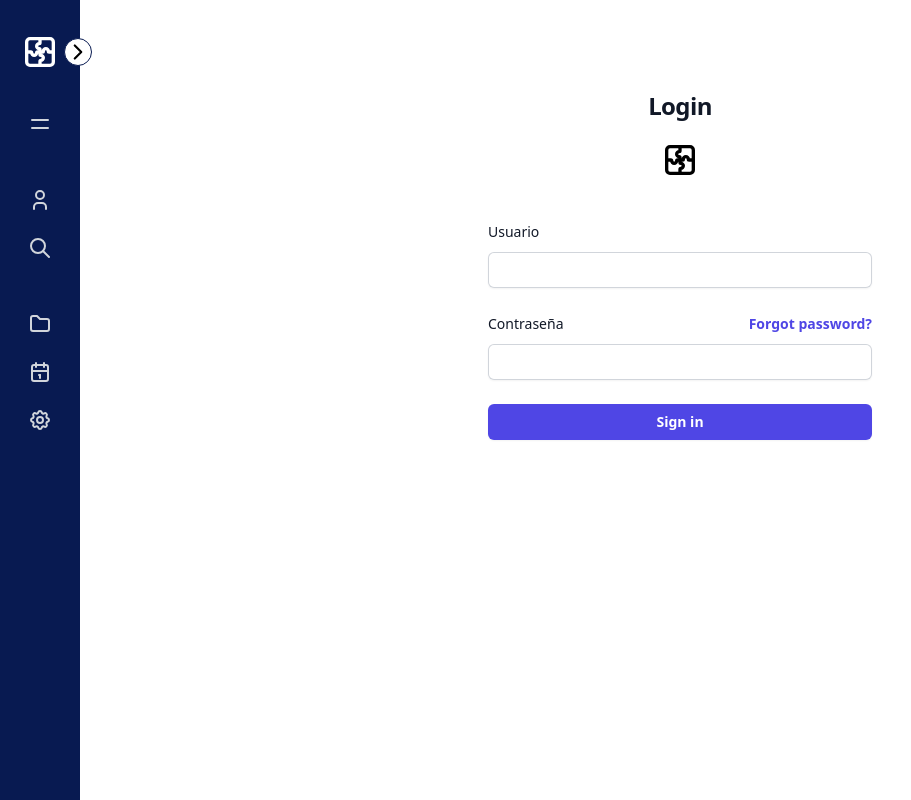
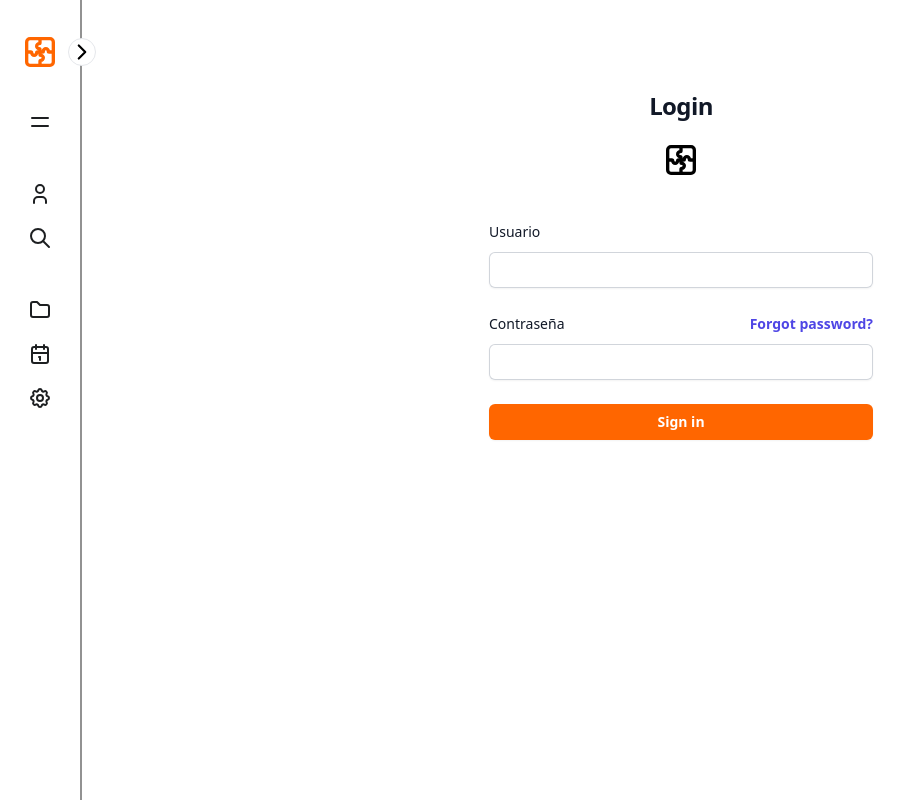
Before and after one commit to sempereluismi/modular, a React (Vite) app in the folder client/: page /login in a window 1280 px wide. Shown: the whole page, without its empty margins (0-911 px from the left). Built offline with nearby package versions, Linux system fonts and the light colour scheme.

Commit message:
add diseños multiples con paleta de color

```diff
--- a/client/src/components/Board.jsx
+++ b/client/src/components/Board.jsx
@@ -28,7 +28,7 @@ export function Board () {
   }
 
   return (
-    <section className='m-4 bg-neutral-700 rounded-lg relative' onDragOver={handleDragOver} onDrop={handleDrop}>
+    <section className='m-4 bg-neutral-200 rounded-lg relative' onDragOver={handleDragOver} onDrop={handleDrop}>
       <ul>
         {modulos.map((modulo) => {
           return (positions.length > 0 &&
@@ -56,15 +56,16 @@ const Modulo = ({ modulo, position }) => {
   return (
     <div
       id={modulo.id.toString()} // Se establece el ID como el índice del módulo
-      className='w-36 h-36 absolute cursor-grab active:cursor-grabbing text-black'
+      className='w-36 h-36 absolute cursor-grab active:cursor-grabbing text-black font-postit flex flex-col justify-center items-center'
       style={{ transform: `translate(${position.x}px, ${position.y}px)`, backgroundColor: modulo.color }}
       draggable='true'
       onDragStart={handleDragStart}
       onDragEnd={handleDragEnd}
     >
-      <h1>{modulo.nombre}</h1>
-      <p>{modulo.regimen}</p>
-      <p>{modulo.horasSemanales}</p>
+      <h2 className='text-xl'>{modulo.curso}</h2>
+      <h2 className='text-xl'>{modulo.nombre}</h2>
+      <p>Régimen: {modulo.regimen}</p>
+      <p>Horas: {modulo.horasSemanales}h</p>
     </div>
   )
 }
--- a/client/src/components/DragAndDropDesing.jsx
+++ b/client/src/components/DragAndDropDesing.jsx
@@ -1,5 +1,5 @@
 import React from 'react'
-
+import { IconFileTypeCsv } from '@tabler/icons-react'
 export const DragAndDropDesing = () => {
   return (
     <div
@@ -8,7 +8,7 @@ export const DragAndDropDesing = () => {
         padding: '40px'
       }}
     >
-      <h2 className='text-lg font-semibold mb-4'>Arrastra y suelta archivos aquí +</h2>
+      <h2 className='text-lg font-semibold mb-4 flex gap-2 items-center'>Arrastra y suelta archivos aquí <IconFileTypeCsv /></h2>
       <p className='text-gray-600'>O haz clic para seleccionar archivos</p>
     </div>
   )
--- a/client/src/components/Profesores.jsx
+++ b/client/src/components/Profesores.jsx
@@ -6,7 +6,7 @@ export function Profesores () {
   const { profesores, modulos } = useContext(ModulosProfesoresContext)
 
   return (
-    <aside className='m-4 bg-neutral-700 rounded-lg'>
+    <aside className='m-4 bg-neutral-200 rounded-lg text-black'>
       <ul>
         {
             profesores.map((profesor) => {
--- a/client/src/components/SidebarNav.jsx
+++ b/client/src/components/SidebarNav.jsx
@@ -16,26 +16,27 @@ export function SidebarNav ({ children }) {
   return (
     <>
       <div className='flex'>
-        <div className={`${open ? 'w-72' : 'w-20'} duration-300 h-screen p-5 pt-8 bg-dark-purple relative`}>
+        <div className={`${open ? 'w-72' : 'w-20'} duration-300 h-screen p-5 pt-8 relative`}>
           <IconChevronLeft
-            className={`absolute cursor-pointer rounded-full -right-3 top-[38px] w-7 h-7 border 2 border-dark-purple bg-white ${!open && 'rotate-180'}`}
+            className={`absolute cursor-pointer rounded-full -right-4 top-[38px] w-7 h-7 border 2 border-dark-purple bg-white ${!open && 'rotate-180'}`}
             onClick={() => setOpen(!open)}
           />
           <div className='flex gap-x-4 items-center'>
-            <div onClick={() => setOpen(true)}>
-              <IconPuzzle2 width={40} height={40} color='#fff' className={`cursor-pointer duration-500 ${open && 'rotate-[360deg]'}`} />
+            <div onClick={() => setOpen(!open)}>
+              <IconPuzzle2 width={40} height={40} color='#FF6600' className={`cursor-pointer duration-500 ${open && 'rotate-[360deg]'}`} />
             </div>
-            <h1 className={`text-white origin-left font-medium text-xl duration-300 ${!open && 'scale-0'}`}>Modular</h1>
+            <h1 className={`text-text-100 origin-left font-medium text-2xl duration-300 ${!open && 'scale-0'}`}>Modular</h1>
           </div>
           <ul className='pt-6'>
             {Menus.map((menu, index) => (
-              <li key={index} className={`text-gray-300 text-sm flex items-center gap-x-4 cursor-pointer p-2 hover:bg-light-white rounded-md transition-all ${menu.gap ? 'mt-9' : 'mt-2'}`}>
+              <li key={index} className={`text-text-100 h-9 p-2 text-sm flex items-center gap-x-4 cursor-pointer hover:bg-primary-100 active:bg-primary-200 hover:text-white rounded-md transition-all ${menu.gap ? 'mt-9' : 'mt-2'}`}>
                 <div>{menu.icon}</div>
-                <span className={`${!open && 'hidden'} origin-left duration-200 `}>{menu.title}</span>
+                <span className={`${!open && 'hidden'} origin-left text-lg`}>{menu.title}</span>
               </li>
             ))}
           </ul>
         </div>
+        <div className='h-screen w-[2px] bg-accent-200' />
         <div className='flex-1 h-screen' onClick={() => setOpen(false)}>
           {children}
         </div>
--- a/client/src/mooks/modulos.json
+++ b/client/src/mooks/modulos.json
@@ -1,51 +1,74 @@
 [
     {
         "id": 1,
-        "nombre": "DWCS",
+        "nombre": "programacion",
         "regimen": "ordinario",
+        "curso": "1º DAW",
         "horasSemanales": 4,
-        "color": "#FF5733"
+        "color": "#b0f2c2"
     },
     {
         "id": 2,
-        "nombre": "DWCC",
+        "nombre": "erp",
         "regimen": "adultos",
+        "curso": "1º DAW",
         "horasSemanales": 6,
-        "color": "#FF5733"
+        "color": "#fdfd96"
     },
     {
         "id": 3,
-        "nombre": "DAW",
+        "nombre": "hardware",
         "regimen": "ordinario",
+        "curso": "1º DAW",
         "horasSemanales": 5,
-        "color": "#F1C40F"
+        "color": "#ffcba4"
     },
     {
         "id": 4,
-        "nombre": "DIW",
+        "nombre": "S. operativos",
         "regimen": "adultos",
+        "curso": "1º DAW",
         "horasSemanales": 7,
-        "color": "#FF5733"
+        "color": "#b0c2f2"
     },
     {
         "id": 5,
-        "nombre": "EIE",
+        "nombre": "ofimatica",
         "regimen": "ordinario",
+        "curso": "1º DAW",
         "horasSemanales": 3,
-        "color": "#F1C40F"
+        "color": "#55d6c2"
     },
     {
         "id": 6,
-        "nombre": "DWCS",
+        "nombre": "bbdd",
         "regimen": "adultos",
+        "curso": "1º DAW",
         "horasSemanales": 4,
-        "color": "#FF5733"
+        "color": "#ffc0cb"
     },
     {
         "id": 7,
-        "nombre": "DWCC",
+        "nombre": "redes",
         "regimen": "ordinario",
+        "curso": "1º DAW",
         "horasSemanales": 6,
-        "color": "#FF5733"
+        "color": "#f9b7ff"
+    },
+    {
+        "id": 8,
+        "nombre": "web",
+        "regimen": "ordinario",
+        "curso": "1º DAW",
+        "horasSemanales": 6,
+        "color": "#ffcba4"
+    },
+    {
+        "id": 9,
+        "nombre": "sistemas",
+        "regimen": "ordinario",
+        "curso": "1º DAW",
+        "horasSemanales": 6,
+        "color": "#f9b7ff"
     }
 ]
--- a/client/src/views/DiurnoNocturnoPage.jsx
+++ b/client/src/views/DiurnoNocturnoPage.jsx
@@ -5,7 +5,7 @@ import { ModulosProfesoresProvider } from '../context/ModulosProfesoresContext'
 export function DirunoNocturnoPage () {
   return (
     <ModulosProfesoresProvider>
-      <main className='bg-neutral-800 grid grid-cols-[400px_1fr] h-screen text-white'>
+      <main className='bg-white grid grid-cols-[400px_1fr] h-screen text-white'>
         <Profesores />
         <Board />
       </main>
--- a/client/src/views/LogInPage.jsx
+++ b/client/src/views/LogInPage.jsx
@@ -15,7 +15,7 @@ export function LogInPage () {
               <div>
                 <label htmlFor='user' className='block text-sm font-medium leading-6 text-gray-900'>Usuario</label>
                 <div className='mt-2'>
-                  <input id='user' name='user' type='text' autoComplete='Usuario' required className='block w-full rounded-md border-0 py-1.5 text-gray-900 shadow-sm ring-1 ring-inset ring-gray-300 placeholder:text-gray-400 focus:ring-2 focus:ring-inset focus:ring-indigo-600 sm:text-sm sm:leading-6' />
+                  <input id='user' name='user' type='text' required className='p-2 block w-full rounded-md border-0 py-1.5 text-gray-900 shadow-sm ring-1 ring-inset ring-gray-300 placeholder:text-gray-400 focus:ring-2 focus:ring-inset focus:ring-primary-200 focus:outline-none sm:text-sm sm:leading-6' />
                 </div>
               </div>
 
@@ -27,12 +27,12 @@ export function LogInPage () {
                   </div>
                 </div>
                 <div className='mt-2'>
-                  <input id='password' name='password' type='password' autoComplete='Contraseña' required className='block w-full rounded-md border-0 py-1.5 text-gray-900 shadow-sm ring-1 ring-inset ring-gray-300 placeholder:text-gray-400 focus:ring-2 focus:ring-inset focus:ring-indigo-600 sm:text-sm sm:leading-6' />
+                  <input id='password' name='password' type='password' required className='p-2 block w-full rounded-md border-0 py-1.5 text-gray-900 shadow-sm ring-1 ring-inset ring-gray-300 placeholder:text-gray-400 focus:ring-2 focus:ring-inset focus:ring-primary-200 focus:outline-none sm:text-sm sm:leading-6' />
                 </div>
               </div>
 
               <div>
-                <button type='submit' className='flex w-full justify-center rounded-md bg-indigo-600 px-3 py-1.5 text-sm font-semibold leading-6 text-white shadow-sm hover:bg-indigo-500 focus-visible:outline focus-visible:outline-2 focus-visible:outline-offset-2 focus-visible:outline-indigo-600'>Sign in</button>
+                <button type='submit' className='flex w-full justify-center rounded-md bg-primary-100 px-3 py-1.5 text-sm font-semibold leading-6 text-white shadow-sm active:bg-primary-200 focus-visible:outline focus-visible:outline-2 focus-visible:outline-offset-2 focus-visible:outline-indigo-600'>Sign in</button>
               </div>
             </form>
           </div>
--- a/client/tailwind.config.js
+++ b/client/tailwind.config.js
@@ -7,8 +7,20 @@ export default {
   theme: {
     extend: {
       colors: {
-        'dark-purple': '#081A51',
-        'light-white': 'rgba(255,255,255,0.17)'
+        'primary-100': '#FF6600',
+        'primary-200': '#ff983f',
+        'primary-300': '#ffffa1',
+        'accent-100': '#F5F5F5',
+        'accent-200': '#929292',
+        'text-100': '#1d1f21',
+        'text-200': '#444648',
+        'bg-100': '#ffffff',
+        'bg-200': '#f5f5f5',
+        'bg-300': '#cccccc'
+
+      },
+      fontFamily: {
+        postit: ['Architects Daughter', 'cursive']
       }
     }
   },
```
Also changed, not shown: client/src/views/RecogerHorasYModulos.jsx (+7 -7 lines), client/src/assets/logo.png (deleted).
